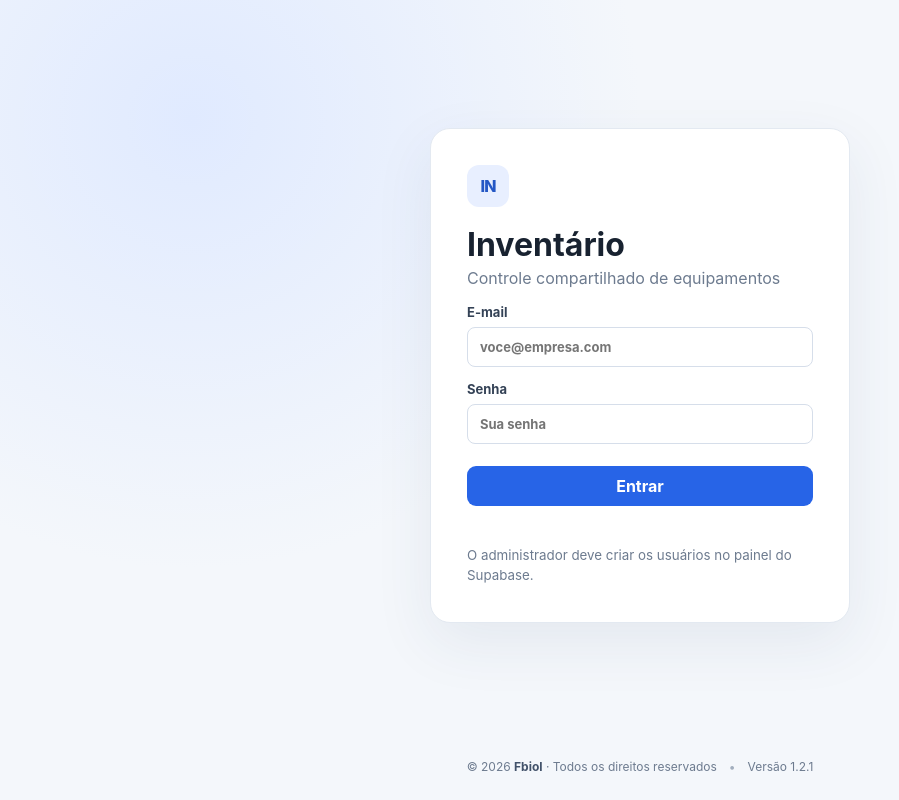
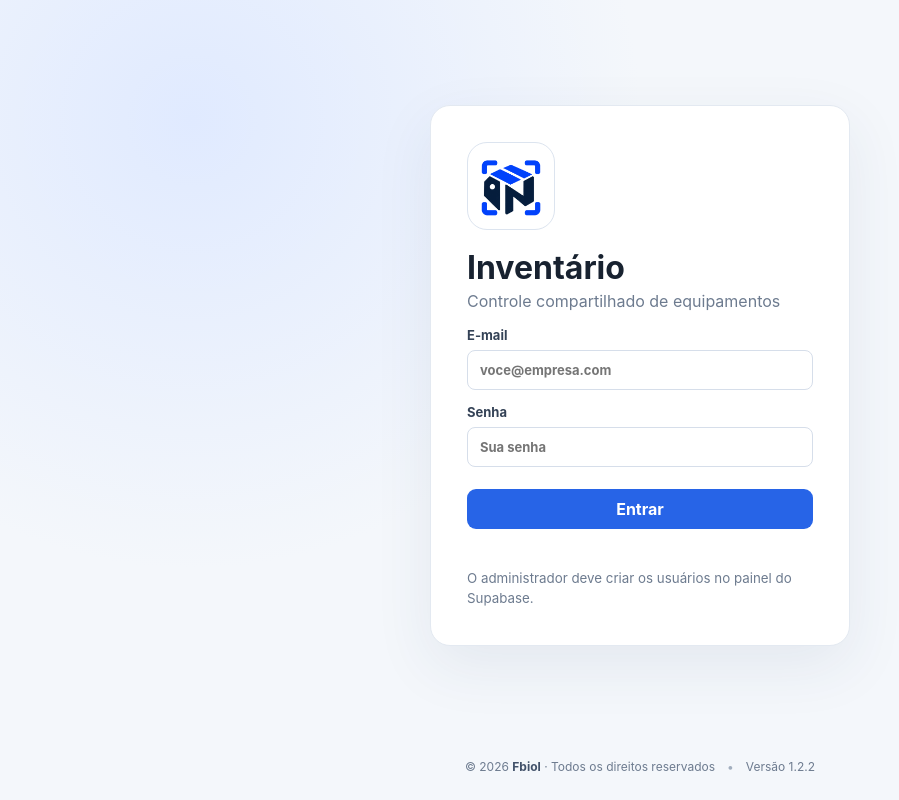
Before and after one commit to Fbi0l/inventario_web, a plain HTML site: page index.html in a window 1280 px wide. Shown: the whole page, without its empty margins (0-899 px from the left). Drawn offline with nearby package versions, Linux system fonts and the light colour scheme.

Commit message:
Aplica novo icone do inventario no login, menu e favicon

```diff
--- a/SITE_PUBLICAR/styles.css
+++ b/SITE_PUBLICAR/styles.css
@@ -42,3 +42,8 @@ select[data-role-user]:disabled{opacity:.75;cursor:not-allowed}
 
 .qr-labels-link{display:inline-flex;align-items:center;justify-content:center;text-decoration:none;border-radius:9px;padding:10px 14px;font-size:14px;font-weight:650;text-align:center}
 #qrLabelsDialog .dialog-actions{flex-wrap:wrap}
+
+/* Icone aprovado, preservado em PNG com transparencia. */
+.brand-mark-logo{background:#fff;border:1px solid #dce4ef;padding:2px;overflow:hidden;flex-shrink:0}
+.app-logo{display:block;width:100%;height:100%;object-fit:contain}
+.login-card>.brand-mark-logo{width:88px;height:88px;border-radius:20px}
--- a/index.html
+++ b/index.html
@@ -3,7 +3,8 @@
 <head>
   <meta charset="utf-8"><meta name="viewport" content="width=device-width,initial-scale=1">
   <title>Inventário | Controle de equipamentos</title>
-  <link rel="stylesheet" href="styles.css?v=1.2.1">
+  <link rel="icon" type="image/png" href="assets/logo-inventario.png?v=1.2.2">
+  <link rel="stylesheet" href="styles.css?v=1.2.2">
   <script src="https://cdn.jsdelivr.net/npm/@supabase/supabase-js@2"></script>
   <script src="https://cdn.jsdelivr.net/npm/qrcodejs@1.0.0/qrcode.min.js"></script>
   <script src="https://cdn.jsdelivr.net/npm/html5-qrcode@2.3.8/html5-qrcode.min.js"></script>
@@ -11,7 +12,7 @@
 <body>
   <div id="loginView" class="login-wrap">
     <form id="loginForm" class="login-card">
-      <div class="brand-mark">IN</div><h1>Inventário</h1><p class="muted">Controle compartilhado de equipamentos</p>
+      <div class="brand-mark brand-mark-logo"><img class="app-logo" src="assets/logo-inventario.png?v=1.2.2" alt="" width="42" height="42"></div><h1>Inventário</h1><p class="muted">Controle compartilhado de equipamentos</p>
       <label>E-mail<input id="email" type="email" required autocomplete="username" placeholder="voce@empresa.com"></label>
       <label>Senha<input id="password" type="password" required autocomplete="current-password" placeholder="Sua senha"></label>
       <button class="primary full" type="submit">Entrar</button>
@@ -21,13 +22,13 @@
       <footer class="site-footer" aria-label="Propriedade e versão do sistema">
         <span>&copy; 2026 <strong>Fbiol</strong> · Todos os direitos reservados</span>
         <span class="site-footer-separator" aria-hidden="true">•</span>
-        <span>Versão 1.2.1</span>
+        <span>Versão 1.2.2</span>
       </footer>
   </div>
 
   <div id="appView" class="app hidden">
     <aside class="sidebar">
-      <div class="brand"><div class="brand-mark">IN</div><div><strong>Inventário</strong><small>Gestão de equipamentos</small></div></div>
+      <div class="brand"><div class="brand-mark brand-mark-logo"><img class="app-logo" src="assets/logo-inventario.png?v=1.2.2" alt="" width="42" height="42"></div><div><strong>Inventário</strong><small>Gestão de equipamentos</small></div></div>
       <nav>
         <button class="nav-item active" data-page="dashboard">▦ <span>Painel geral</span></button>
         <button class="nav-item" data-page="equipment">▣ <span>Equipamentos</span></button>
@@ -122,7 +123,7 @@
       <footer class="site-footer" aria-label="Propriedade e versão do sistema">
         <span>&copy; 2026 <strong>Fbiol</strong> · Todos os direitos reservados</span>
         <span class="site-footer-separator" aria-hidden="true">•</span>
-        <span>Versão 1.2.1</span>
+        <span>Versão 1.2.2</span>
       </footer>
     </main>
   </div>
@@ -173,14 +174,14 @@
   </div></dialog>
   <script src="https://cdn.jsdelivr.net/npm/pdf-lib@1.17.1/dist/pdf-lib.min.js"></script>
   <script src="https://cdn.jsdelivr.net/npm/@pdf-lib/fontkit@1.1.1/dist/fontkit.umd.min.js"></script>
-  <script src="termo-fontes.js?v=1.2.1"></script>
+  <script src="termo-fontes.js?v=1.2.2"></script>
   <dialog id="qrLabelsDialog" aria-labelledby="qrLabelsTitle"><div class="dialog-form">
     <div class="dialog-head"><div><h2 id="qrLabelsTitle">Etiquetas QR Code em A4</h2><p class="muted">Todos os equipamentos do ciclo atual, com 12 etiquetas por folha.</p></div><button type="button" class="icon-button" data-close="qrLabelsDialog" aria-label="Fechar etiquetas">×</button></div>
     <p id="qrLabelsMessage" class="message" role="status" aria-live="polite"></p>
     <p class="muted">Etiquetas de 6 × 6,2 cm, com TAG, descrição e patrimônio. Imprima em papel A4, tamanho real (100%), e recorte nas linhas pontilhadas. Se houver mais de 12 equipamentos, serão geradas outras páginas.</p>
     <div class="dialog-actions"><a id="openQrLabelsPdf" class="primary qr-labels-link hidden" target="_blank" rel="noopener">Abrir PDF para imprimir</a><a id="downloadQrLabelsPdf" class="secondary qr-labels-link hidden">Baixar PDF</a><button type="button" class="secondary" data-close="qrLabelsDialog">Fechar</button></div>
   </div></dialog>
-  <script src="qr-etiquetas.js?v=1.2.1"></script>
-  <script src="termos.js?v=1.2.1"></script>
-  <script src="app.js?v=1.2.1"></script>
+  <script src="qr-etiquetas.js?v=1.2.2"></script>
+  <script src="termos.js?v=1.2.2"></script>
+  <script src="app.js?v=1.2.2"></script>
 </body></html>
--- a/styles.css
+++ b/styles.css
@@ -42,3 +42,8 @@ select[data-role-user]:disabled{opacity:.75;cursor:not-allowed}
 
 .qr-labels-link{display:inline-flex;align-items:center;justify-content:center;text-decoration:none;border-radius:9px;padding:10px 14px;font-size:14px;font-weight:650;text-align:center}
 #qrLabelsDialog .dialog-actions{flex-wrap:wrap}
+
+/* Icone aprovado, preservado em PNG com transparencia. */
+.brand-mark-logo{background:#fff;border:1px solid #dce4ef;padding:2px;overflow:hidden;flex-shrink:0}
+.app-logo{display:block;width:100%;height:100%;object-fit:contain}
+.login-card>.brand-mark-logo{width:88px;height:88px;border-radius:20px}
```
Also changed, not shown: SITE_PUBLICAR/index.html (+10 -9 lines), SITE_PUBLICAR/assets/logo-inventario.png (added), assets/logo-inventario.png (added).
